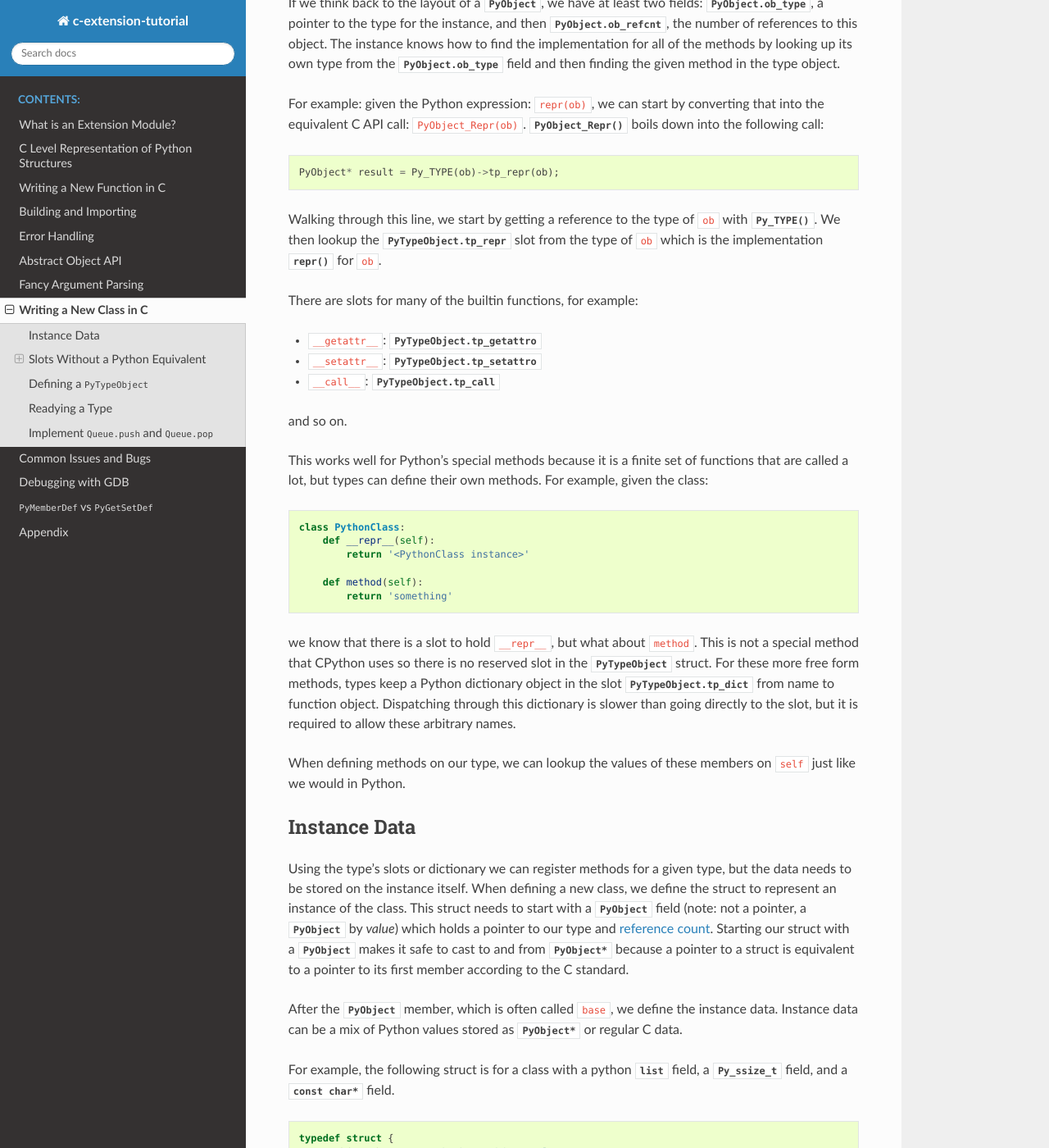
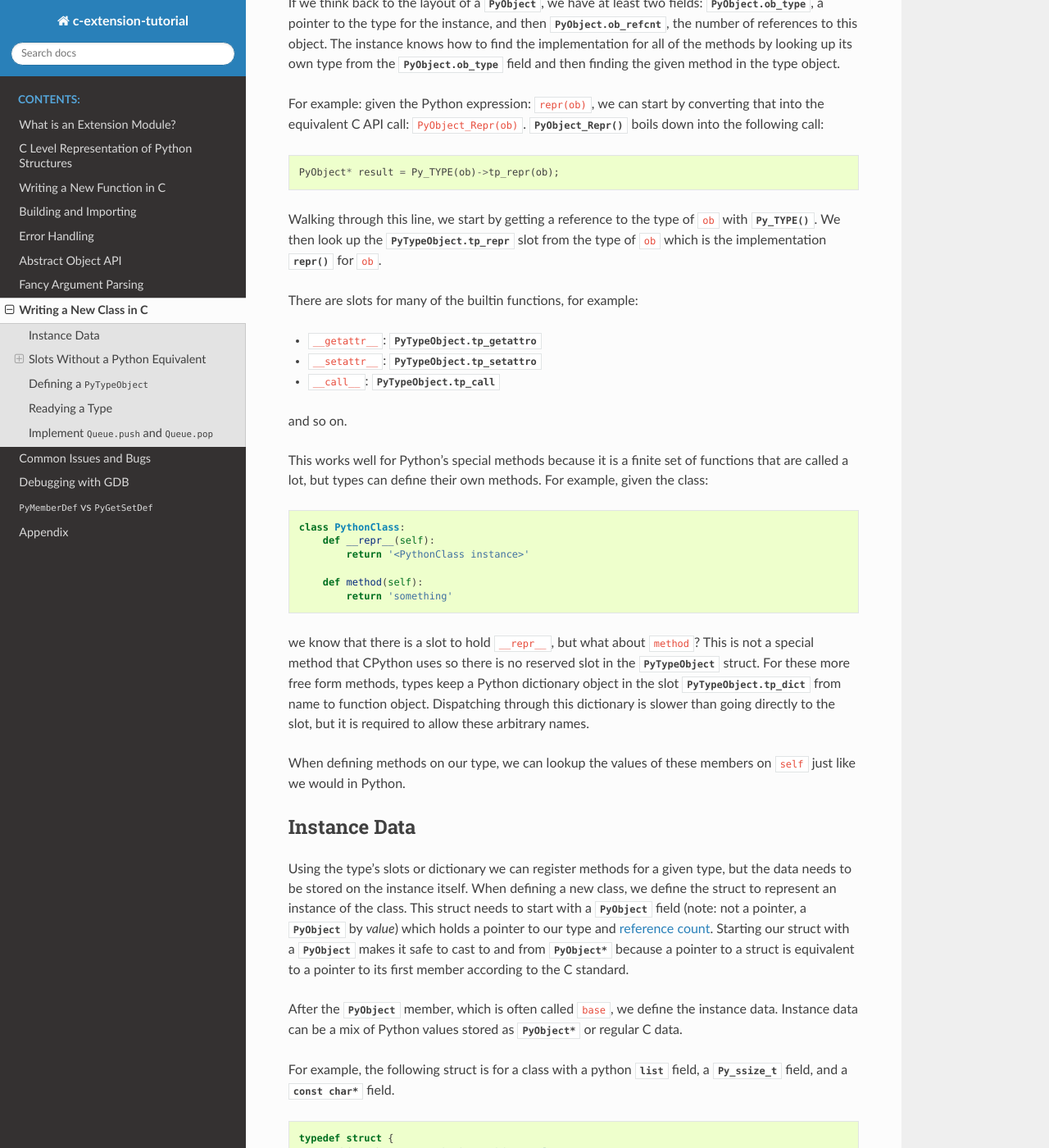
Before and after one commit to llllllllll/c-extension-tutorial, a Sphinx documentation site: the page built from tutorial/source/writing-a-class.rst, in a window 1280 px wide and 1400 px high, scrolled down 461 px. Shown: the whole window at 82% size. Built offline with Sphinx 7.4.7 and the Read the Docs theme 2.0.0, drawn with Linux system fonts in a browser that asks for light colours; some of the changed text lies outside the part shown.

Commit message:
trivial typo & some grammar suggestions
A few suggestions. Sorry if it seems nit-picky!

```diff
--- a/tutorial/source/writing-a-class.rst
+++ b/tutorial/source/writing-a-class.rst
@@ -31,7 +31,7 @@
    PyObject* result = Py_TYPE(ob)->tp_repr(ob);
 
 Walking through this line, we start by getting a reference to the type of ``ob``
-with :c:func:`Py_TYPE`. We then lookup the :c:member:`PyTypeObject.tp_repr` slot
+with :c:func:`Py_TYPE`. We then look up the :c:member:`PyTypeObject.tp_repr` slot
 from the type of ``ob`` which is the implementation :func:`repr` for ``ob``.
 
 There are slots for many of the builtin functions, for example:
@@ -56,7 +56,7 @@
            return 'something'
 
 we know that there is a slot to hold ``__repr__``, but what about
-``method``. This is not a special method that CPython uses so there is no
+``method``? This is not a special method that CPython uses so there is no
 reserved slot in the :c:type:`PyTypeObject` struct. For these more free form
 methods, types keep a Python dictionary object in the slot
 :c:member:`PyTypeObject.tp_dict` from name to function object. Dispatching
```
Also changed, not shown: other parts of tutorial/source/writing-a-class.rst (+1 -1 lines).
